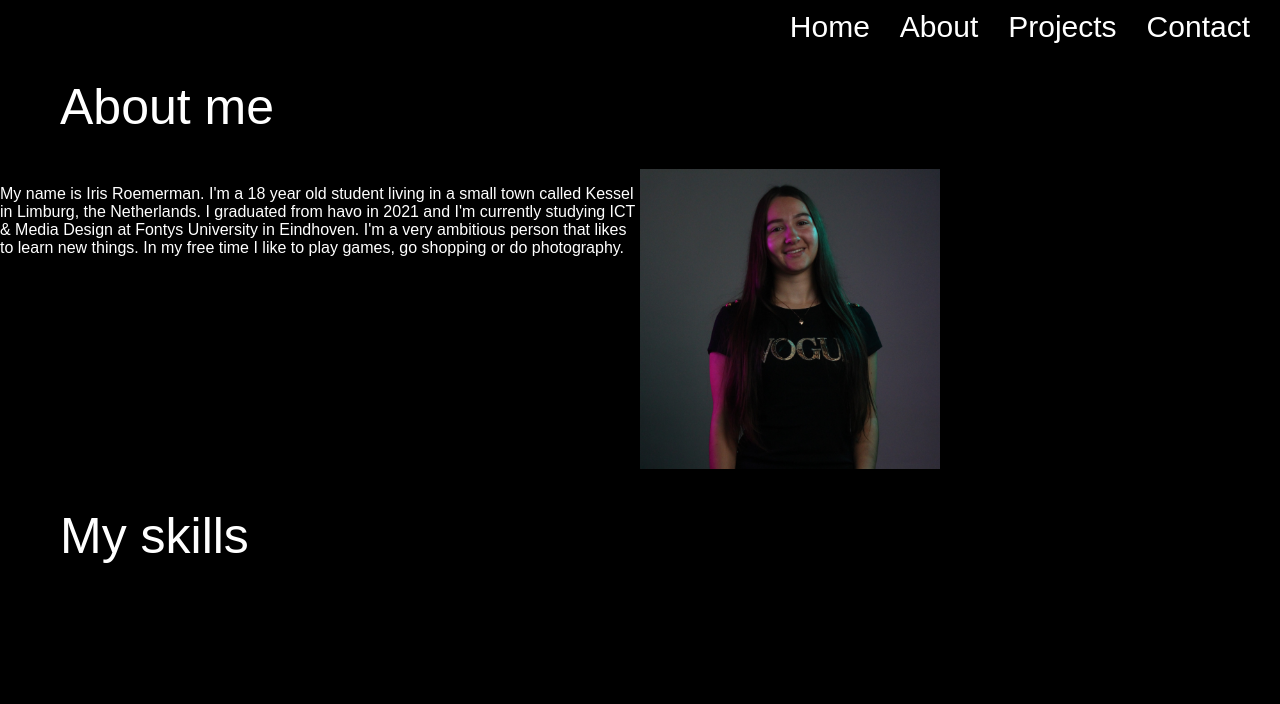
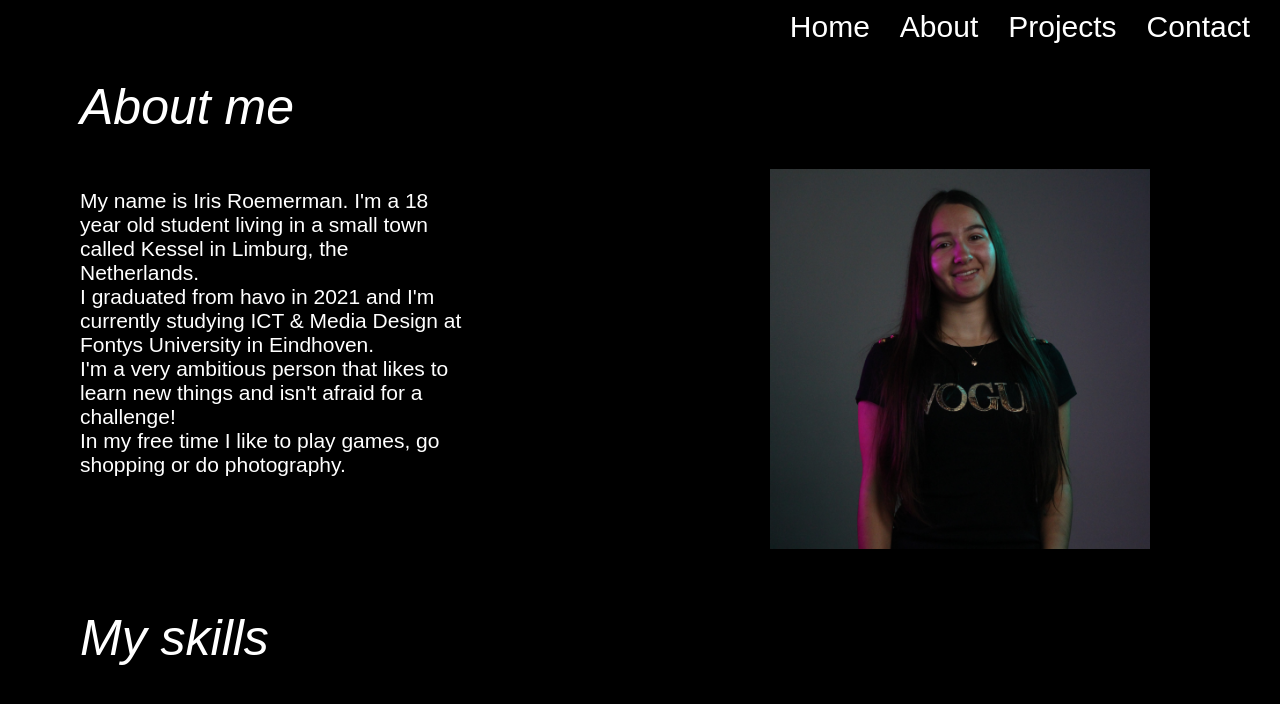
Before and after one commit to xRedRosee/portfolio, a Nuxt app: page /about in a window 1280 px wide. Shown: the top 704 px of the page. Built offline with nearby package versions, Linux system fonts and the light colour scheme; a web font is replaced by a local one.

Commit message:
finished introduction about myself

```diff
--- a/components/Introduction.vue
+++ b/components/Introduction.vue
@@ -3,8 +3,10 @@
         <article class="intro-textside">
             <p class="intro-text">
                 My name is Iris Roemerman. I'm a 18 year old student living in a small town called Kessel in Limburg, the
-                Netherlands. I graduated from havo in 2021 and I'm currently studying ICT & Media Design at Fontys
-                University in Eindhoven. I'm a very ambitious person that likes to learn new things. In my free time I like
+                Netherlands.<br> I graduated from havo in 2021 and I'm currently studying ICT & Media Design at Fontys
+                University in Eindhoven. <br> I'm a very ambitious person that likes to learn new things and isn't afraid
+                for a challenge! <br> In my free
+                time I like
                 to play games, go shopping or do photography.
             </p>
         </article>
@@ -26,6 +28,7 @@ export default {
     display: flex;
     flex-direction: row;
     justify-content: space-between;
+    margin-bottom: 60px;
 }
 
 .intro-textside {
@@ -35,15 +38,23 @@ export default {
 .intro-text {
     color: var(--white);
     font-family: var(--normalfont);
+    font-size: 21px;
+    margin: 0;
+    margin-top: 20px;
+    margin-left: 80px;
+    width: 60%;
 }
 
 .intro-imageside {
     margin: 0;
     padding: 0;
     width: 50%;
+    display: flex;
+    justify-content: center;
+    align-items: center;
 }
 
 .intro-img {
-    height: 300px;
+    height: 380px;
 }
 </style>
--- a/pages/about.vue
+++ b/pages/about.vue
@@ -19,6 +19,7 @@ export default {
     color: var(--white);
     font-size: 50px;
     font-weight: 500;
-    margin-left: 60px;
+    margin-left: 80px;
+    font-style: italic;
 }
 </style>
```
